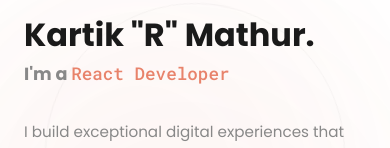
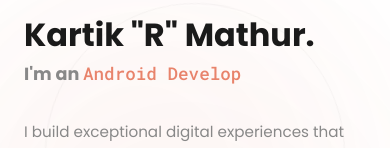
Before and after one commit to kartikrmathur/kartik_portfolio_2026, a React (Create React App) app: page / in a window 390 px wide. Shown: the part 269-417 px from the top of the page. Built offline with nearby package versions, Linux system fonts and the light colour scheme.

Commit message:
Fixing some text detailing issues in Hero.css and Me.jsx

```diff
--- a/src/components/About/About.css
+++ b/src/components/About/About.css
@@ -29,10 +29,10 @@
 }
 
 .me__bio {
-  font-size: 0.95rem;
+  font-size: 1rem;
   color: var(--text-secondary);
-  line-height: 1.8;
-  max-width: 480px;
+  line-height: 1.65;
+  max-width: 640px;
 }
 
 /* ===== Three-Column Grid ===== */
@@ -220,4 +220,10 @@
     grid-template-columns: 1fr;
     gap: 48px;
   }
+
+  .me__bio {
+    max-width: 100%;
+    font-size: 0.95rem;
+    line-height: 1.7;
+  }
 }
--- a/src/components/Hero/Hero.jsx
+++ b/src/components/Hero/Hero.jsx
@@ -4,7 +4,10 @@
 import portfolioData from '../../data/portfolioData';
 import './Hero.css';
 
-const roles = ['Full Stack Developer', 'React Developer', 'Educator'];
+const roles = ['Full Stack Developer','Android Developer', 'Thinker','Achiever','Educator'];
+const getArticle = (word) => {
+  return /^[aeiou]/i.test(word) ? 'an' : 'a';
+};
 
 const Hero = () => {
   const { name, github, linkedin, twitter, resumeLink } =
@@ -49,7 +52,7 @@
         <p className="hero__greeting mono accent">Hi, my name is</p>
         <h1 className="hero__name">{name}.</h1>
         <h2 className="hero__role">
-          I'm a <span className="accent mono">{text}</span>
+          I'm {getArticle(text)} <span className="accent mono">{text}</span>
           <span className="hero__cursor">|</span>
         </h2>
         <p className="hero__tagline">
```
Also changed, not shown: 12 other files (tests, documents, lock files or other folders).
